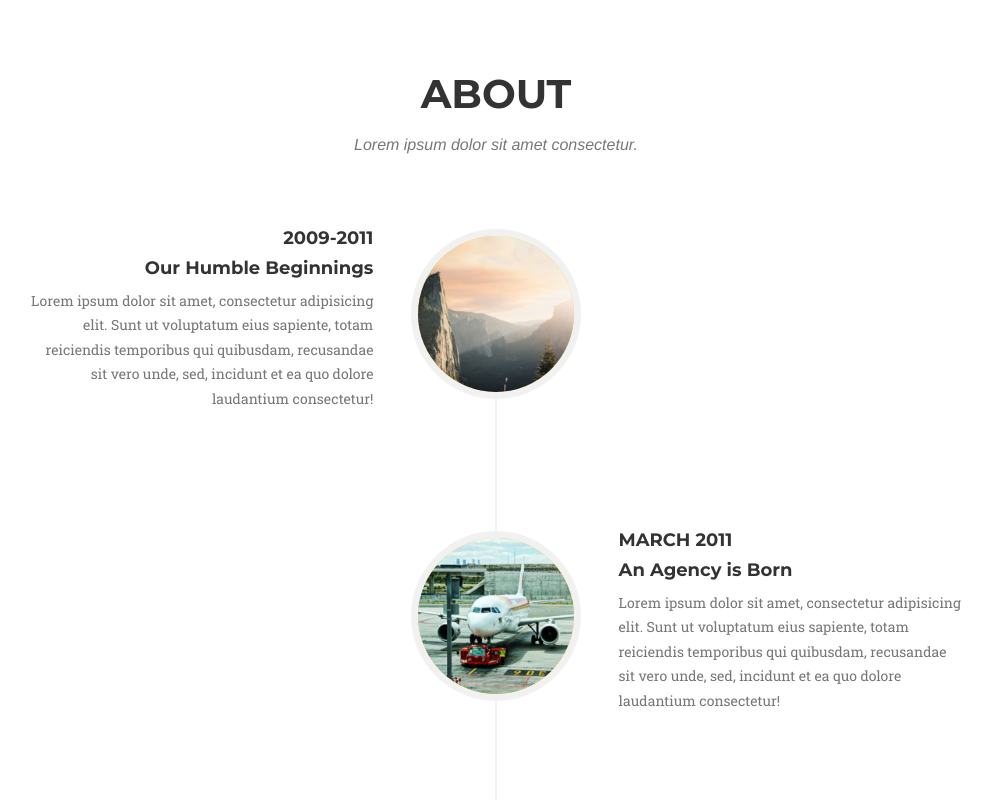
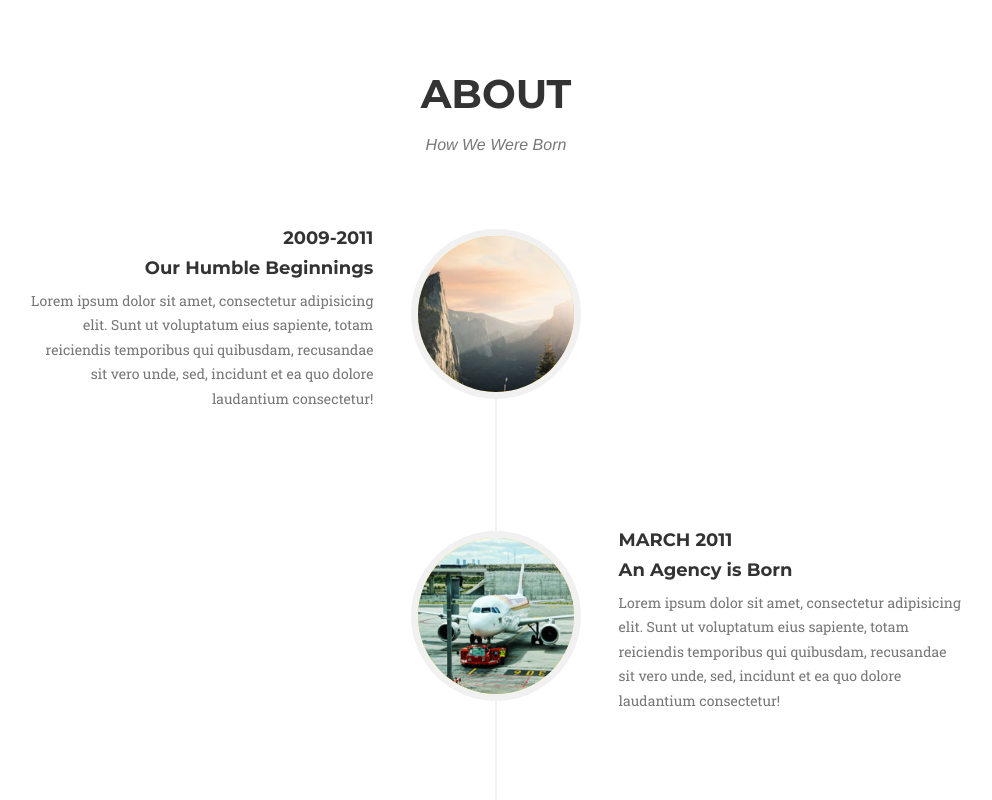
Before and after one commit to evac62/bootstrap18, a website: page public/index.html in a window 1280 px wide. Shown: the part 2820-3620 px from the top of the page, without its empty margins (144-1136 px from the left). Drawn offline with nearby package versions, Linux system fonts and the light colour scheme; a web font is replaced by a local one.

Commit message:
Update index.html

```diff
--- a/public/index.html
+++ b/public/index.html
@@ -230,7 +230,7 @@
             <div class="row">
                 <div class="col-lg-12 text-center">
                     <h2 class="section-heading">About</h2>
-                    <h3 class="section-subheading text-muted">Lorem ipsum dolor sit amet consectetur.</h3>
+                    <h3 class="section-subheading text-muted">How We Were Born</h3>
                 </div>
             </div>
             <div class="row">
@@ -311,7 +311,7 @@
             <div class="row">
                 <div class="col-lg-12 text-center">
                     <h2 class="section-heading">Our Amazing Team</h2>
-                    <h3 class="section-subheading text-muted">Lorem ipsum dolor sit amet consectetur.</h3>
+                    <h3 class="section-subheading text-muted">Talent to bring your restaurant to the next level.</h3>
                 </div>
             </div>
             <div class="row">
@@ -403,7 +403,7 @@
             <div class="row">
                 <div class="col-lg-12 text-center">
                     <h2 class="section-heading">Contact Us</h2>
-                    <h3 class="section-subheading text-muted">Lorem ipsum dolor sit amet consectetur.</h3>
+                    <h3 class="section-subheading text-muted">Ask Us Anything!</h3>
                 </div>
             </div>
             <div class="row">
```
